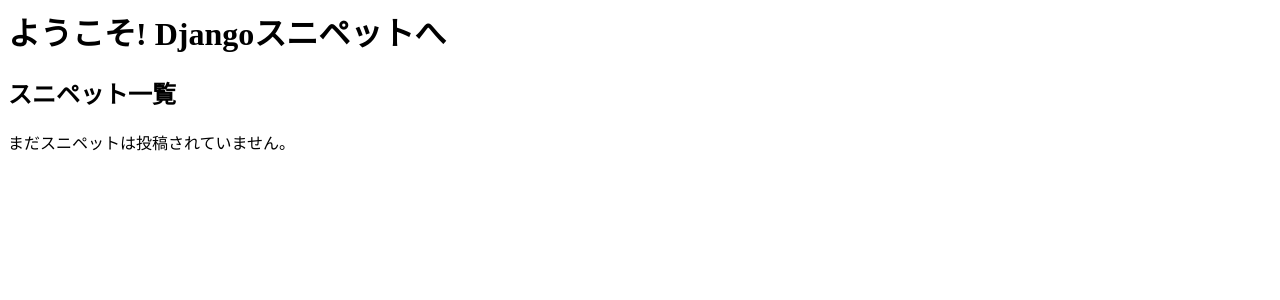
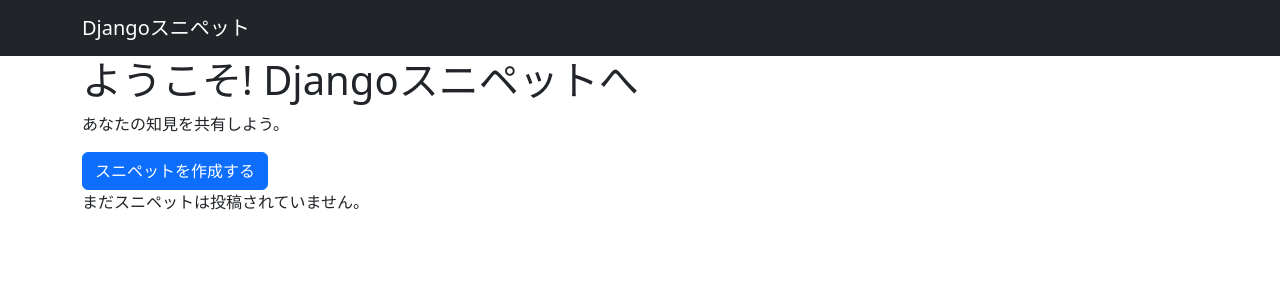
Before and after one commit to chima91/django-snippet, a Django app: page / in a window 1280 px wide. Shown: the top 300 px of the page. Run offline with Django 3.2, Linux system fonts and the light colour scheme; data that the repository does not hold is empty; some libraries are stand-ins or nearby versions.

Commit message:
pip install django-bootstrap5

```diff
--- a/django_snippets/settings.py
+++ b/django_snippets/settings.py
@@ -37,7 +37,8 @@
     'django.contrib.sessions',
     'django.contrib.messages',
     'django.contrib.staticfiles',
-    'snippets.apps.SnippetsConfig'
+    'django_bootstrap5',
+    'snippets.apps.SnippetsConfig',
 ]
 
 MIDDLEWARE = [
--- a/snippets/templates/snippets/top.html
+++ b/snippets/templates/snippets/top.html
@@ -1,11 +1,26 @@
+{% load django_bootstrap5 %}
 <html>
   <head>
     <meta charset="utf-8" />
     <title>Djangoスニペット</title>
+    {% bootstrap_css %} {% bootstrap_javascript %}
   </head>
   <body>
+    <nav class="navbar navbar-expand flex-md-row navbar-dark bg-dark">
+      <div class="container justify-content-between">
+        <a href="/" class="navbar-brand">Djangoスニペット</a>
+      </div>
+    </nav>
+    <main>
+      <div class="container">
+        <div class="welcome">
           <h1>ようこそ! Djangoスニペットへ</h1>
-    <h2>スニペット一覧</h2>
+          <p class="subtitle">あなたの知見を共有しよう。</p>
+          <a class="btn btn-primary" href="{% url 'snippet_new' %}"
+            >スニペットを作成する</a
+          >
+        </div>
+
         {% if snippets %}
         <table class="table">
           <thead>
@@ -32,5 +47,7 @@
         {% else %}
         <p>まだスニペットは投稿されていません。</p>
         {% endif %}
+      </div>
+    </main>
   </body>
 </html>
```
Lines whose indentation alone changed are shown as unchanged.
